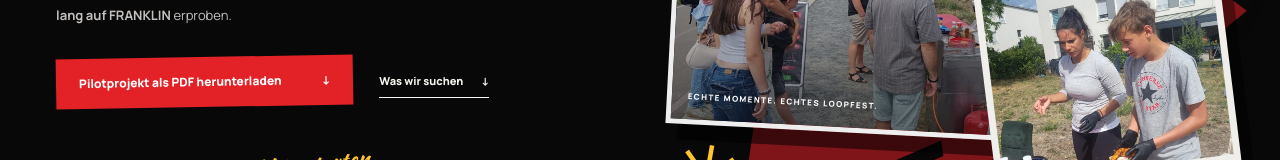
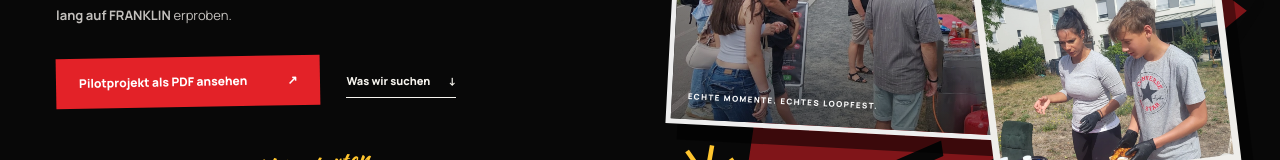
Before and after one commit to clarencejohnson126/LEANS-RAINGING-CANES-CHCKEN, a Next.js app: page / in a window 1280 px wide. Shown: the part 525-685 px from the top of the page. Built offline with nearby package versions, Linux system fonts and the light colour scheme; no server answers.

Commit message:
fix: open pilot PDF in new tab instead of downloading

```diff
--- a/src/app/page.tsx
+++ b/src/app/page.tsx
@@ -46,10 +46,11 @@
               <a
                 className="button red"
                 href="/downloads/Leans_FRANKLIN_Konzeptbeschreibung_MWSP_FINAL.pdf"
-                download="Leans_FRANKLIN_Konzeptbeschreibung_MWSP_FINAL.pdf"
+                target="_blank"
+                rel="noopener noreferrer"
               >
-                <span>Pilotprojekt als PDF herunterladen</span>
-                <span aria-hidden="true">↓</span>
+                <span>Pilotprojekt als PDF ansehen</span>
+                <span aria-hidden="true">↗</span>
               </a>
               <a className="text-link" href="#standort">
                 Was wir suchen <span aria-hidden="true">↓</span>
```
